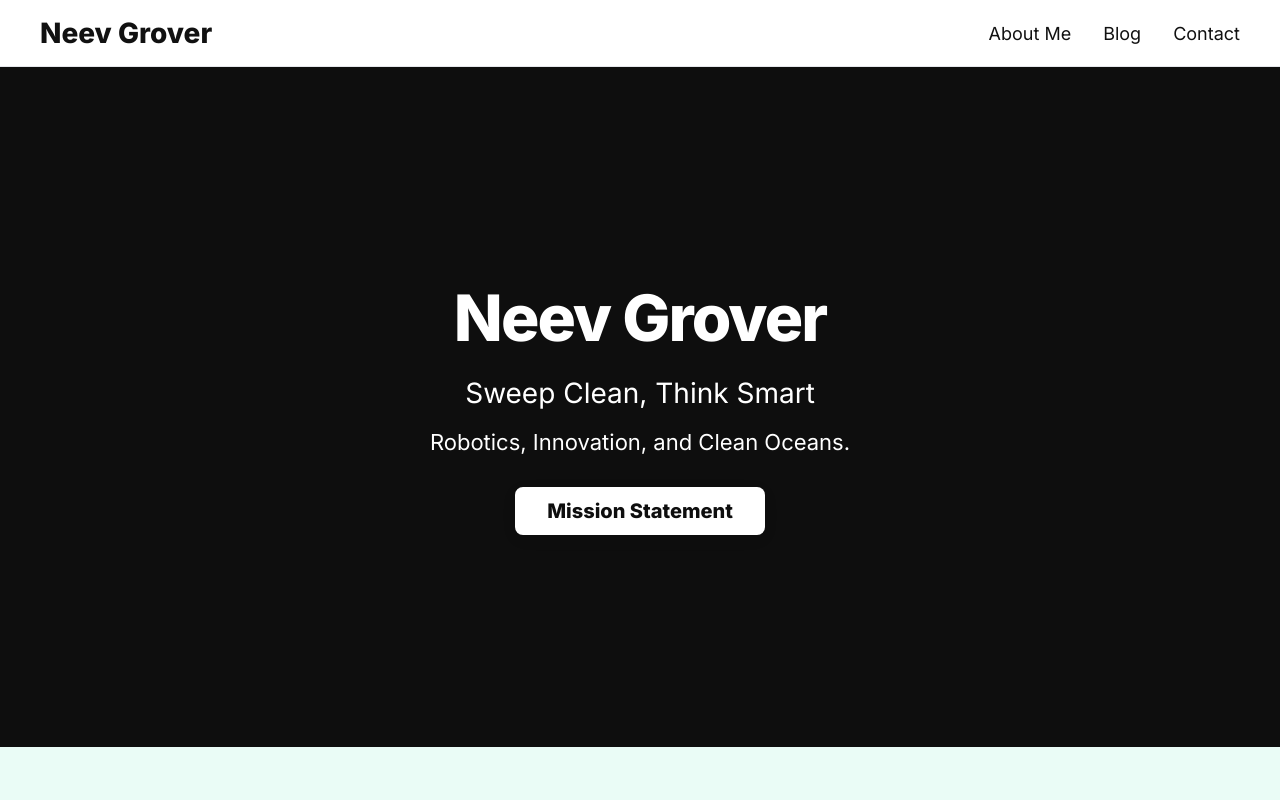
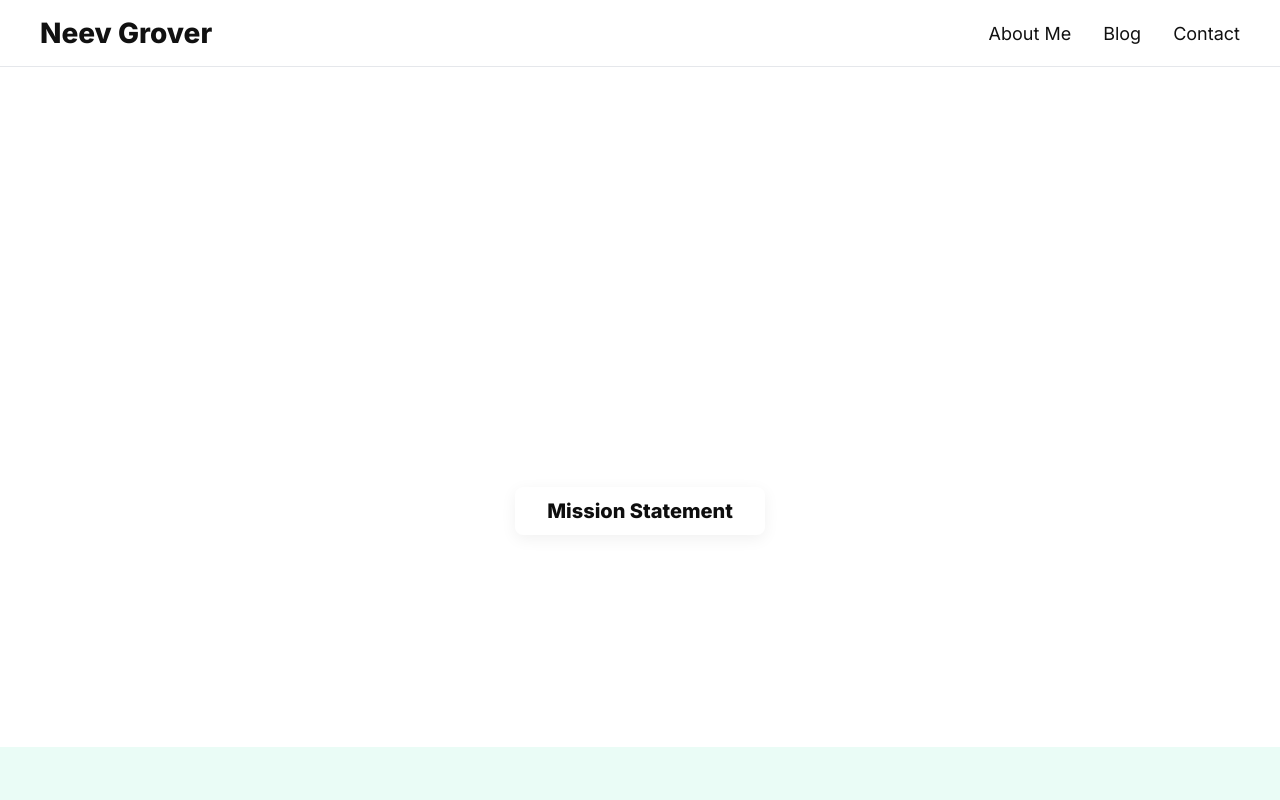
Before and after one commit to groverneev/Neev_Website, a Next.js app: page / in a window 1280 px wide. Shown: the top 800 px of the page. Built offline with nearby package versions, Linux system fonts and the light colour scheme.

Commit message:
idk_what_to_write

```diff
--- a/app/page.tsx
+++ b/app/page.tsx
@@ -11,7 +11,7 @@ export default function Home() {
         flexDirection: 'column',
         justifyContent: 'center',
         alignItems: 'center',
-        background: '#0e0e0e',
+        background: '#FFFFFF',
         color: '#fff',
         textAlign: 'center',
         padding: '0 2rem'
```
